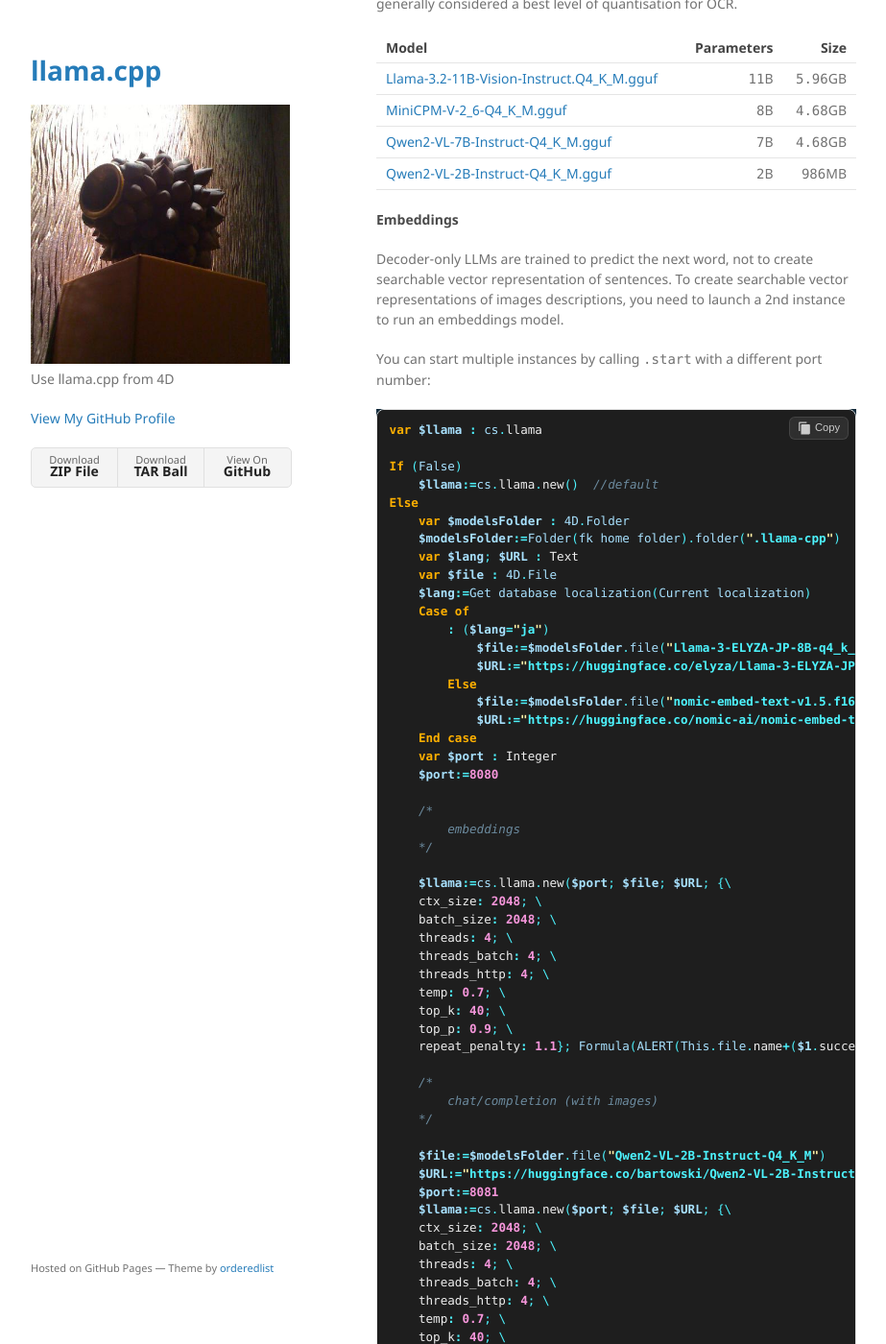
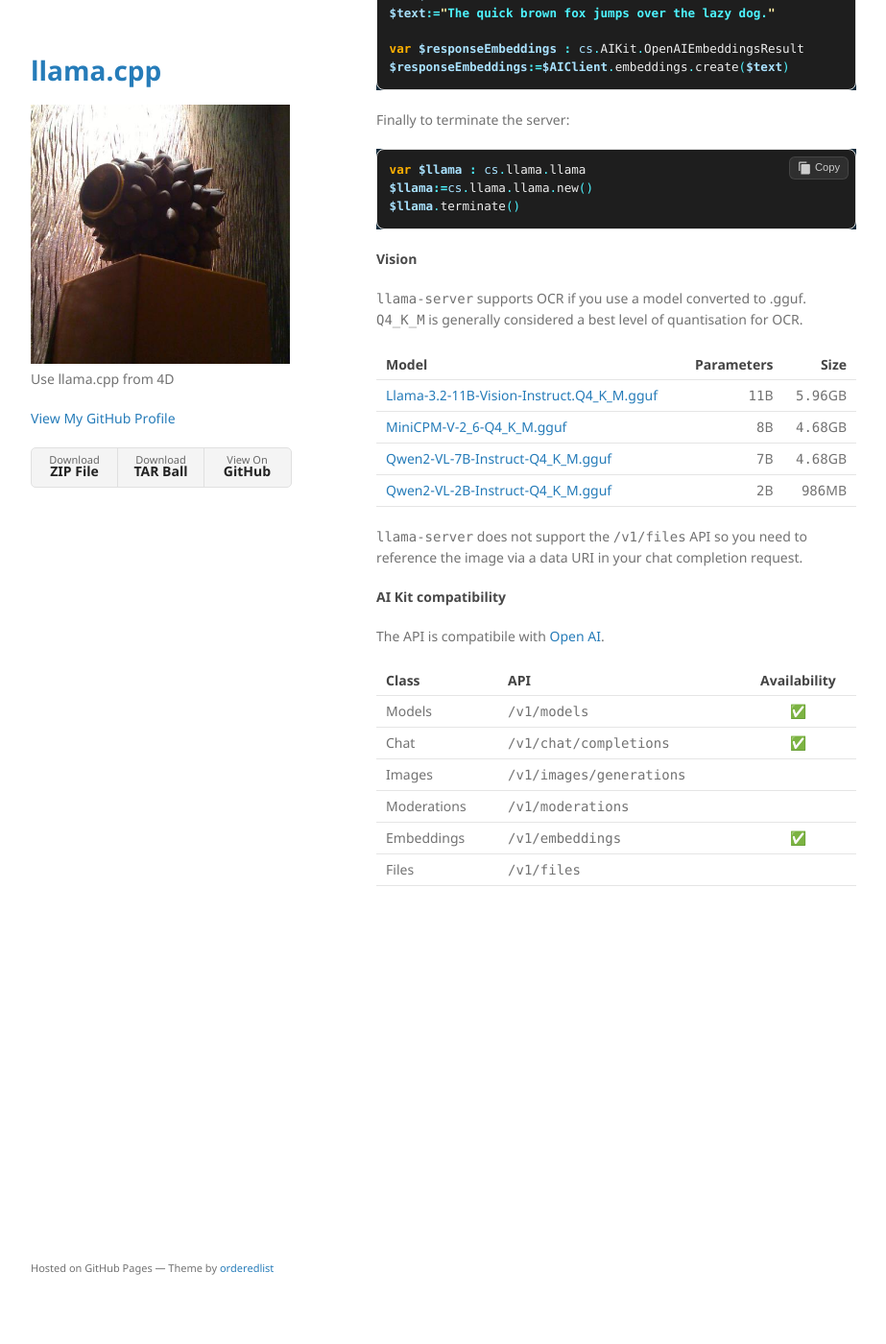
Before and after one commit to miyako/llama-cpp, a Jekyll site: the page built from index.md, in a window 1280 px wide and 1400 px high, scrolled down 2090 px. Shown: the whole window at 96% size, without its empty margins (178-1101 px from the left). Built offline with Jekyll 4.4.1, drawn with Linux system fonts in a browser that asks for light colours; some of the changed text lies outside the part shown.

Commit message:
server terminate

````diff
--- a/index.md
+++ b/index.md
@@ -20,34 +20,69 @@ Instantiate `cs.llama.llama` in your *On Startup* database method:
 ```4d
 var $llama : cs.llama.llama
 
-If (True)
+If (False)
     $llama:=cs.llama.llama.new()  //default
 Else
-    var $modelsFolder : 4D.Folder
-    $modelsFolder:=Folder(fk home folder).folder(".llama-cpp")
+    var $homeFolder : 4D.Folder
+    $homeFolder:=Folder(fk home folder).folder(".llama-cpp")
+    var $file : 4D.File
     var $lang; $URL : Text
-    var $file : 4D.File
     $lang:=Get database localization(Current localization)
     Case of
         : ($lang="ja")
-            $file:=$modelsFolder.file("Llama-3-ELYZA-JP-8B-q4_k_m.gguf")
+            $file:=$homeFolder.file("Llama-3-ELYZA-JP-8B-q4_k_m.gguf")
             $URL:="https://huggingface.co/elyza/Llama-3-ELYZA-JP-8B-GGUF/resolve/main/Llama-3-ELYZA-JP-8B-q4_k_m.gguf"
         Else
-            $file:=$modelsFolder.file("nomic-embed-text-v1.5.f16.gguf")
+            $file:=$homeFolder.file("nomic-embed-text-v1.5.f16.gguf")
             $URL:="https://huggingface.co/nomic-ai/nomic-embed-text-v1.5-GGUF/resolve/main/nomic-embed-text-v1.5.f16.gguf"
     End case
     var $port : Integer
     $port:=8080
+
+    var $event : cs.llama.llamaEvent
+    $event:=cs.llama.llamaEvent.new()
+    /*
+        Function onError($params : Object; $error : cs._error)
+        Function onSuccess($params : Object)
+    */
+    $event.onError:=Formula(ALERT($2.message))
+    $event.onSuccess:=Formula(ALERT($1.model.name+" loaded!"))
+
+    /*
+        embeddings
+    */
+
     $llama:=cs.llama.llama.new($port; $file; $URL; {\
-        ctx_size: 2048; \
-        batch_size: 2048; \
-        threads: 4; \
-        threads_batch: 4; \
-        threads_http: 4; \
-        temp: 0.7; \
-        top_k: 40; \
-        top_p: 0.9; \
-        repeat_penalty: 1.1}; Formula(ALERT(This.file.name+($1.success ? " started!" : " did not start..."))))
+    ctx_size: 2048; \
+    batch_size: 2048; \
+    threads: 4; \
+    threads_batch: 4; \
+    threads_http: 4; \
+    temp: 0.7; \
+    top_k: 40; \
+    top_p: 0.9; \
+    log_disable: True; \
+    repeat_penalty: 1.1}; $event)
+
+    /*
+        chat completion (with images)
+    */
+
+    $file:=$homeFolder.file("Qwen2-VL-2B-Instruct-Q4_K_M")
+    $URL:="https://huggingface.co/bartowski/Qwen2-VL-2B-Instruct-GGUF/resolve/main/Qwen2-VL-2B-Instruct-Q4_K_M.gguf"
+    $port:=8081
+    $llama:=cs.llama.llama.new($port; $file; $URL; {\
+    ctx_size: 2048; \
+    batch_size: 2048; \
+    threads: 4; \
+    threads_batch: 4; \
+    threads_http: 4; \
+    temp: 0.7; \
+    top_k: 40; \
+    top_p: 0.9; \
+    log_disable: True; \
+    repeat_penalty: 1.1}; $event)
+
 End if
 ```
 
@@ -86,6 +121,19 @@ $llama:=cs.llama.llama.new()
 $llama.terminate()
 ```
 
+#### Vision
+
+`llama-server` supports OCR if you use a model converted to .gguf. `Q4_K_M` is generally considered a best level of quantisation for OCR.
+
+|Model|Parameters|Size|
+|-|-:|-:|
+|[Llama-3.2-11B-Vision-Instruct.Q4_K_M.gguf](https://huggingface.co/leafspark/Llama-3.2-11B-Vision-Instruct-GGUF/resolve/main/Llama-3.2-11B-Vision-Instruct.Q4_K_M.gguf)|`11`B|`5.96`GB|
+|[MiniCPM-V-2_6-Q4_K_M.gguf](https://huggingface.co/second-state/MiniCPM-V-2_6-GGUF/resolve/main/MiniCPM-V-2_6-Q4_K_M.gguf)|`8`B|`4.68`GB|
+|[Qwen2-VL-7B-Instruct-Q4_K_M.gguf](https://huggingface.co/bartowski/Qwen2-VL-7B-Instruct-GGUF/resolve/main/Qwen2-VL-7B-Instruct-Q4_K_M.gguf)|`7`B|`4.68`GB|
+|[Qwen2-VL-2B-Instruct-Q4_K_M.gguf](https://huggingface.co/bartowski/Qwen2-VL-2B-Instruct-GGUF/resolve/main/Qwen2-VL-2B-Instruct-Q4_K_M.gguf)|`2`B|`986`MB|
+
+`llama-server` does not support the `/v1/files` API so you need to reference the image via a data URI in your chat completion request.
+
 #### AI Kit compatibility
 
 The API is compatibile with [Open AI](https://platform.openai.com/docs/api-reference/embeddings).
@@ -98,82 +146,3 @@ The API is compatibile with [Open AI](https://platform.openai.com/docs/api-refer
 |Moderations|`/v1/moderations`||
 |Embeddings|`/v1/embeddings`|✅|
 |Files|`/v1/files`||
-
-#### Vision
-
-llama.cpp supports OCR if you use a model converted to .gguf. `Q4_K_M` is generally considered a best level of quantisation for OCR.
-
-|Model|Parameters|Size|
-|-|-:|-:|
-|[Llama-3.2-11B-Vision-Instruct.Q4_K_M.gguf](https://huggingface.co/leafspark/Llama-3.2-11B-Vision-Instruct-GGUF/resolve/main/Llama-3.2-11B-Vision-Instruct.Q4_K_M.gguf)|`11`B|`5.96`GB|
-|[MiniCPM-V-2_6-Q4_K_M.gguf](https://huggingface.co/second-state/MiniCPM-V-2_6-GGUF/resolve/main/MiniCPM-V-2_6-Q4_K_M.gguf)|`8`B|`4.68`GB|
-|[Qwen2-VL-7B-Instruct-Q4_K_M.gguf](https://huggingface.co/bartowski/Qwen2-VL-7B-Instruct-GGUF/resolve/main/Qwen2-VL-7B-Instruct-Q4_K_M.gguf)|`7`B|`4.68`GB|
-|[Qwen2-VL-2B-Instruct-Q4_K_M.gguf](https://huggingface.co/bartowski/Qwen2-VL-2B-Instruct-GGUF/resolve/main/Qwen2-VL-2B-Instruct-Q4_K_M.gguf)|`2`B|`986`MB|
-
-#### Embeddings
-
-Decoder-only LLMs are trained to predict the next word, not to create searchable vector representation of sentences. To create searchable vector representations of images descriptions, you need to launch a 2nd instance to run an embeddings model.
-
-You can start multiple instances by calling `.start` with a different port number:
-
-```4d
-var $llama : cs.llama
-
-If (False)
-    $llama:=cs.llama.new()  //default
-Else
-    var $modelsFolder : 4D.Folder
-    $modelsFolder:=Folder(fk home folder).folder(".llama-cpp")
-    var $lang; $URL : Text
-    var $file : 4D.File
-    $lang:=Get database localization(Current localization)
-    Case of
-        : ($lang="ja")
-            $file:=$modelsFolder.file("Llama-3-ELYZA-JP-8B-q4_k_m.gguf")
-            $URL:="https://huggingface.co/elyza/Llama-3-ELYZA-JP-8B-GGUF/resolve/main/Llama-3-ELYZA-JP-8B-q4_k_m.gguf"
-        Else
-            $file:=$modelsFolder.file("nomic-embed-text-v1.5.f16.gguf")
-            $URL:="https://huggingface.co/nomic-ai/nomic-embed-text-v1.5-GGUF/resolve/main/nomic-embed-text-v1.5.f16.gguf"
-    End case
-    var $port : Integer
-    $port:=8080
-
-    /*
-        embeddings
-    */
-
-    $llama:=cs.llama.new($port; $file; $URL; {\
-    ctx_size: 2048; \
-    batch_size: 2048; \
-    threads: 4; \
-    threads_batch: 4; \
-    threads_http: 4; \
-    temp: 0.7; \
-    top_k: 40; \
-    top_p: 0.9; \
-    repeat_penalty: 1.1}; Formula(ALERT(This.file.name+($1.success ? " started!" : " did not start..."))))
-
-    /*
-        chat/completion (with images)
-    */
-
-    $file:=$modelsFolder.file("Qwen2-VL-2B-Instruct-Q4_K_M")
-    $URL:="https://huggingface.co/bartowski/Qwen2-VL-2B-Instruct-GGUF/resolve/main/Qwen2-VL-2B-Instruct-Q4_K_M.gguf"
-    $port:=8081
-    $llama:=cs.llama.new($port; $file; $URL; {\
-    ctx_size: 2048; \
-    batch_size: 2048; \
-    threads: 4; \
-    threads_batch: 4; \
-    threads_http: 4; \
-    temp: 0.7; \
-    top_k: 40; \
-    top_p: 0.9; \
-    repeat_penalty: 1.1}; Formula(ALERT(This.file.name+($1.success ? " started!" : " did not start..."))))
-
-End if
-```
-
-`.terminate()` will terminate all instances.
-
-llama.cpp does not support the `/v1/files` API so you need to reference the image via a data URI in your chat completion request.
````
Also changed, not shown: 14 other files.
